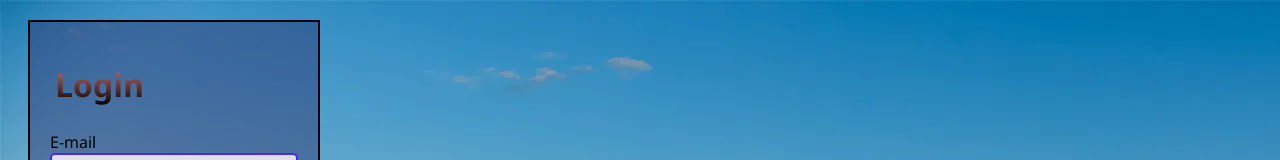
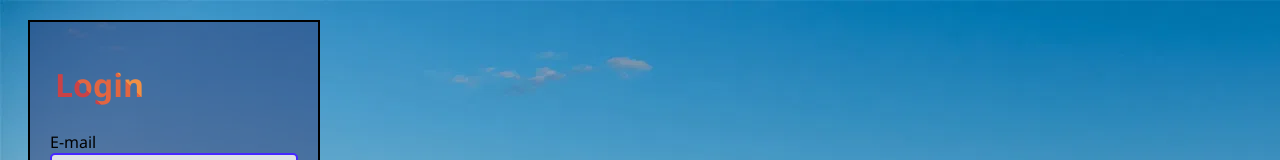
Before and after one commit to azeam/T9_notes, a React (Create React App) app in the folder home/: page /login in a window 1280 px wide. Shown: the top 160 px of the page. Built offline with nearby package versions, Linux system fonts and the light colour scheme; the HTML template or start-up script is replaced by a standard one.

Commit message:
Better look for headers

```diff
--- a/home/src/components/Header.css
+++ b/home/src/components/Header.css
@@ -2,7 +2,70 @@
     font-family: 'Segoe UI', Tahoma, Geneva, Verdana, sans-serif;
     margin-bottom: 25px;
     margin-left: 5px;
-    background: -webkit-linear-gradient(rgb(224, 119, 119), rgb(0, 0, 0));
+    background-color: #f3ec78;
+    background-image: linear-gradient(#f3ec78, #af4261);
+    background-image: conic-gradient(#f3ec78, #af4261);
+
+
+    background-color: #CA4246;
+
+    /* Create the gradient. */
+     background-image: linear-gradient(
+          45deg,
+          #CA4246 16.666%,
+          #E16541 16.666%,
+          #E16541 33.333%,
+          #F18F43 33.333%,
+          #F18F43 50%,
+          #8B9862 50%,
+          #8B9862 66.666%,
+          #476098 66.666%,
+          #476098 83.333%,
+          #A7489B 83.333%);
+
+    /* Set the background size and repeat properties. */
+    background-size: 100%;
+    background-repeat: repeat;
+
+    /* Use the text as a mask for the background. */
+    /* This will show the gradient as a text color rather than element bg. */
     -webkit-background-clip: text;
     -webkit-text-fill-color: transparent;
+
+    /* Animate the text when loading the element. */
+      /* This animates it on page load and when hovering out. */
+      animation: rainbow-text-simple-animation-rev 0.75s ease forwards;
+
 }
+  .gradient-text:hover{
+      animation: rainbow-text-simple-animation 0.5s ease-in forwards;
+  }
+
+
+  /* Move the background and make it smaller. */
+  /* Animation shown when entering the page and after the hover animation. */
+  @keyframes rainbow-text-simple-animation-rev {
+      0% {
+          background-size: 650%;
+      }
+      40% {
+          background-size: 650%;
+      }
+      100% {
+          background-size: 100%;
+      }
+  }
+
+  /* Move the background and make it larger. */
+  /* Animation shown when hovering over the text. */
+  @keyframes rainbow-text-simple-animation {
+      0% {
+          background-size: 100%;
+      }
+      80% {
+          background-size: 650%;
+      }
+      100% {
+          background-size: 650%;
+      }
+  }
```
